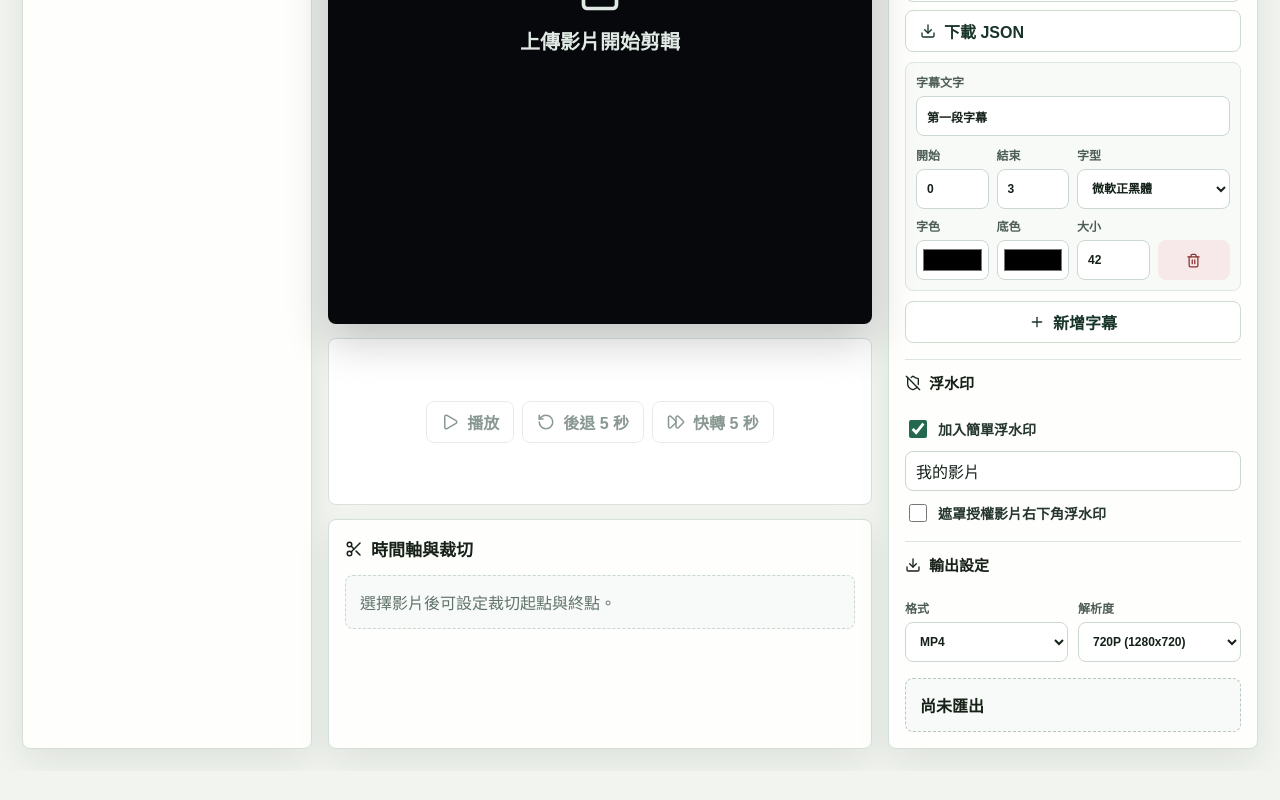
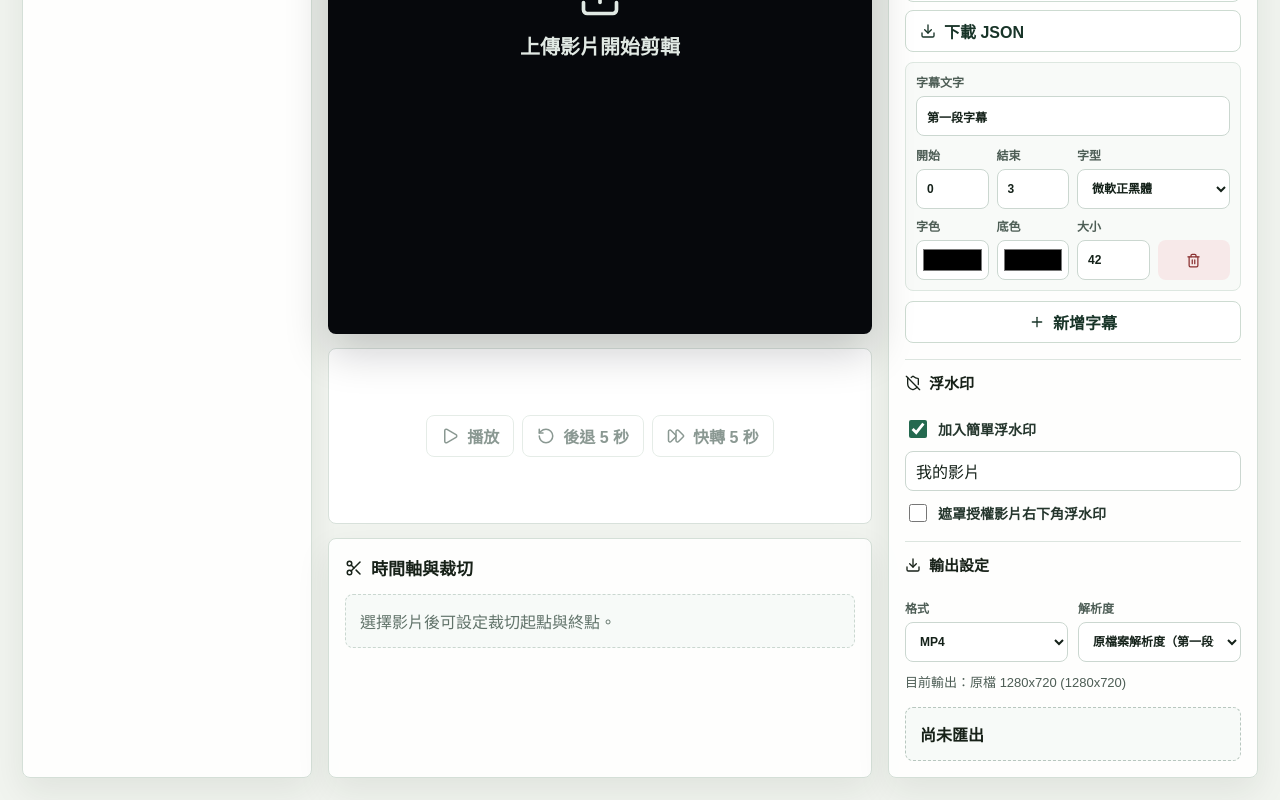
Before and after one commit to jyyounz-lab/015, a React (Vite) app: page / in a window 1280 px wide. Shown: the part 428-1228 px from the top of the page. Before the commit the page ends 1199 px from the top, so only its background shows below. Built offline with nearby package versions, Linux system fonts and the light colour scheme.

Commit message:
Make original resolution the default export

```diff
--- a/src/App.jsx
+++ b/src/App.jsx
@@ -35,7 +35,7 @@ const defaultSubtitleStyle = {
   fontSize: 42
 };
 const exportResolutions = {
-  original: { label: "原檔案解析度", width: null, height: null, videoBitsPerSecond: null },
+  original: { label: "原檔案解析度（第一段影片）", width: null, height: null, videoBitsPerSecond: null },
   "720p": { label: "720P", width: 1280, height: 720, videoBitsPerSecond: 4500000 },
   "1080p": { label: "1080P", width: 1920, height: 1080, videoBitsPerSecond: 8000000 }
 };
@@ -353,7 +353,7 @@ export default function App() {
   const [downloadUrl, setDownloadUrl] = useState("");
   const [downloadFileName, setDownloadFileName] = useState("剪輯完成影片.mp4");
   const [exportFormat, setExportFormat] = useState("mp4");
-  const [exportResolution, setExportResolution] = useState("720p");
+  const [exportResolution, setExportResolution] = useState("original");
   const [exporting, setExporting] = useState(false);
   const [exportPercent, setExportPercent] = useState(0);
 
@@ -375,6 +375,7 @@ export default function App() {
     subtitles.find((subtitle) => time >= seconds(subtitle.start) && time <= seconds(subtitle.end));
   const timelinePreviewTime = activeClip ? activeClipOffset + Math.max(0, previewTime - activeClip.start) : 0;
   const currentSubtitle = activeSubtitle(timelinePreviewTime);
+  const selectedOutput = resolveExportResolution(exportResolution, clips[0]);
 
   async function handleUpload(event) {
     const files = Array.from(event.target.files || []).filter((file) => file.type.startsWith("video/"));
@@ -1037,6 +1038,9 @@ export default function App() {
                 </select>
               </label>
             </div>
+            <p className="exportHint">
+              目前輸出：{selectedOutput.label} ({selectedOutput.width}x{selectedOutput.height})
+            </p>
           </section>
 
           <div className="downloadBox">
--- a/src/styles.css
+++ b/src/styles.css
@@ -478,6 +478,13 @@ select {
   min-width: 0;
 }
 
+.exportHint {
+  margin: 0;
+  color: #4d5d55;
+  font-size: 13px;
+  overflow-wrap: anywhere;
+}
+
 .downloadBox {
   display: grid;
   gap: 10px;
```
